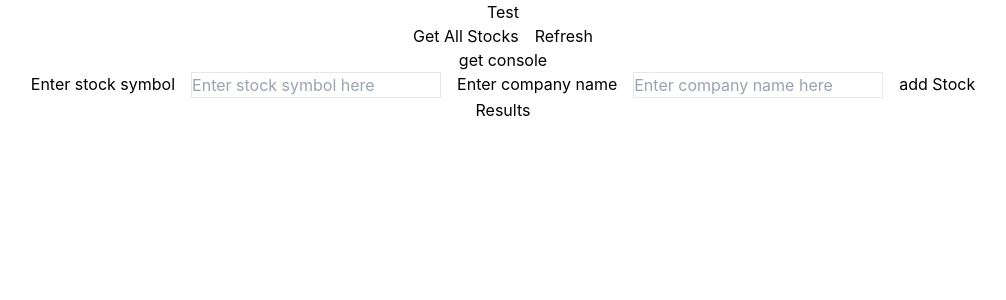
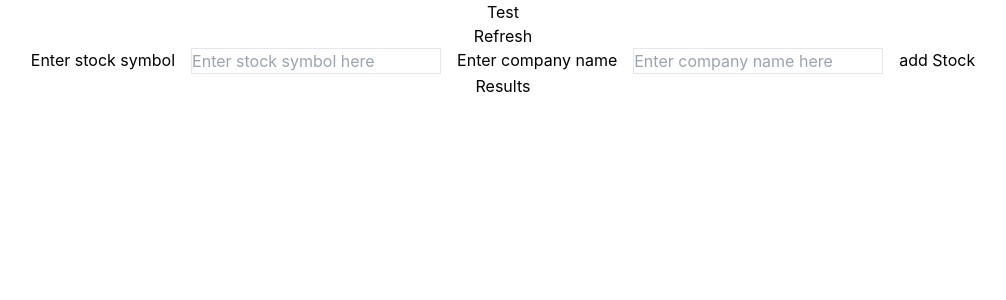
Before and after one commit to theacademy/c411-final-team-projects-c411-team-1, a React (Create React App) app in the folder frontend/etrade/: page /Stocks in a window 1280 px wide. Shown: the top 300 px of the page, without its empty margins (137-1143 px from the left). Built offline with nearby package versions, Linux system fonts and the light colour scheme.

Commit message:
Added add Stock to frontend

```diff
--- a/frontend/etrade/src/Components/Stocks.js
+++ b/frontend/etrade/src/Components/Stocks.js
@@ -3,7 +3,6 @@ import React, { useState } from 'react'
 function Stocks() {
 
     const [stockList, setStockList] = useState([]);
-    const [showList, setShowList] = useState(false);
     const [stockName, setStockName] = useState("");
     const [stockCompany, setStockCompany] = useState("");
 
@@ -15,12 +14,7 @@ function Stocks() {
         setStockCompany(event.target.value);
     }
 
-    //handle the button click events
-    const handleRefresh = () => {
-        setShowList(!showList)
-    }
-
-    const handleGetStocks = async() => {    //calls getStock api from backend
+    const handleRefresh = async() => {    //calls getStock api from backend
         try {
             const data = await (await fetch("http://localhost:8080/api/stocks")).json()
             setStockList(data)
@@ -37,12 +31,12 @@ function Stocks() {
                   'Content-Type': 'application/json',
                 },
                 body: JSON.stringify({
-                    "symbol": "aaple",
-                    "companyName": "Apple Inc"
+                    "symbol": stockName,
+                    "companyName": stockCompany
                 })
               })
 
-            if(!response.created) {
+            if(!response.ok) {
                 console.log(response.status)
                 throw new Error("Error creating object ${response.status}");
             }
@@ -52,27 +46,13 @@ function Stocks() {
         }
     }
 
-    const handleConsole = () => {
-        console.log(stockList)
-        console.log(stockList[0])
-        console.log(stockList[0].companyName)
-    }
-
     return (
         <div className="flex flex-col">
             <div>
                 Test
             </div>
-            <div className='flex flex-row justify-center gap-4'>
-                <button className="" onClick={handleGetStocks}>
-                    Get All Stocks
-                </button>
             <button className='' onClick={handleRefresh}>
                 Refresh
-                </button>
-            </div>
-            <button className='' onClick={handleConsole}>
-                get console
             </button>
             <div className='flex flex-row justify-center'>
                 <label className='flex mr-4'>Enter stock symbol</label>
@@ -97,7 +77,6 @@ function Stocks() {
                 Results
             </div>
             <div>
-                { showList && (
                 <div className='flex flex-col'>
                     {stockList.map((stock) => (
                             <div>
@@ -105,7 +84,6 @@ function Stocks() {
                             </div>
                         ))}
                 </div>
-                )}
             </div>
         </div>
     );
```
Also changed, not shown: 1 other file (tests, documents, lock files or other folders). Lines whose indentation alone changed are shown as unchanged.
